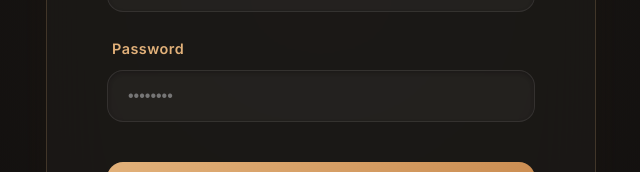
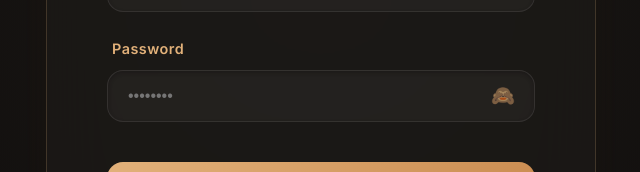
Before and after one commit to amuthanilavanp-amu/mekathvision, a Next.js app: page /login in a window 1280 px wide. Shown: the part 474-646 px from the top of the page, without its empty margins (319-959 px from the left). Built offline with nearby package versions, Linux system fonts and the light colour scheme; a web font is replaced by a local one.

Commit message:
Maketh Vision v2.0 - Password Visibility Toggle [Automated]

```diff
--- a/src/app/globals.css
+++ b/src/app/globals.css
@@ -369,6 +369,33 @@ h1, h2, h3, .serif {
   animation: fadeIn 1.2s ease-out;
 }
 
+.password-input-wrapper {
+  position: relative;
+  display: flex;
+  align-items: center;
+}
+
+.password-toggle {
+  position: absolute;
+  right: 15px;
+  background: none;
+  border: none;
+  color: var(--color-primary);
+  cursor: pointer;
+  font-size: 1.2rem;
+  padding: 5px;
+  display: flex;
+  align-items: center;
+  justify-content: center;
+  opacity: 0.6;
+  transition: opacity 0.2s;
+  z-index: 5;
+}
+
+.password-toggle:hover {
+  opacity: 1;
+}
+
 /* Responsive Adjustments */
 @media (max-width: 768px) {
   .navbar {
--- a/src/app/login/page.js
+++ b/src/app/login/page.js
@@ -7,6 +7,7 @@ import { supabase } from '@/lib/supabase';
 function LoginContent() {
   const [username, setUsername] = useState('');
   const [password, setPassword] = useState('');
+  const [showPassword, setShowPassword] = useState(false);
   const [error, setError] = useState(null);
   const [loading, setLoading] = useState(false);
   const router = useRouter();
@@ -84,14 +85,25 @@ function LoginContent() {
 
         <div className="form-group">
           <label htmlFor="password">Password</label>
+          <div className="password-input-wrapper">
             <input
-            type="password"
+              type={showPassword ? "text" : "password"}
               id="password"
               placeholder="••••••••"
               required
               value={password}
               onChange={(e) => setPassword(e.target.value)}
+              style={{ paddingRight: '45px' }}
             />
+            <button
+              type="button"
+              className="password-toggle"
+              onClick={() => setShowPassword(!showPassword)}
+              aria-label={showPassword ? "Hide password" : "Show password"}
+            >
+              {showPassword ? "👁️" : "🙈"}
+            </button>
+          </div>
         </div>
 
         <button type="submit" className="login-btn" disabled={loading}>
```
Also changed, not shown: src/app/signup/page.js (+13 -1 lines). Lines whose indentation alone changed are shown as unchanged.
